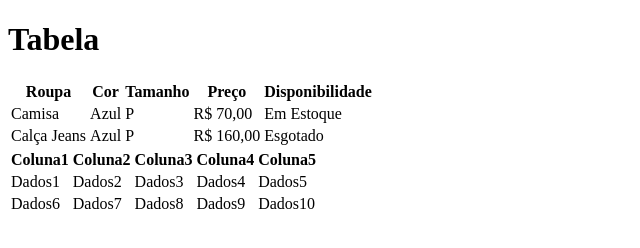
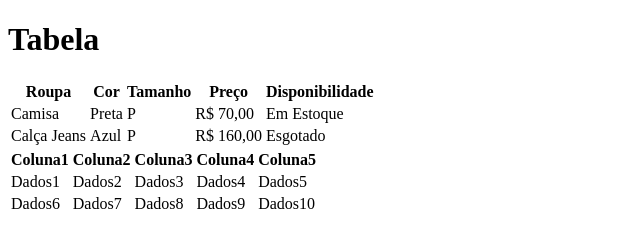
Before and after one commit to Douglas-roch/aula-tabela, a plain HTML site: page index.html in a window 1280 px wide. Shown: the full height of the page, 0-640 px from the left. Drawn offline with Linux system fonts and the light colour scheme.

Commit message:
azul para preta

```diff
--- a/index.html
+++ b/index.html
@@ -16,7 +16,7 @@
         <th>Disponibilidade</th>
 <tr>
     <td>Camisa</td>
-    <td>Azul</td>
+    <td>Preta</td>
     <td>P</td>
     <td>R$ 70,00</td>
     <td>Em Estoque</td>
```
